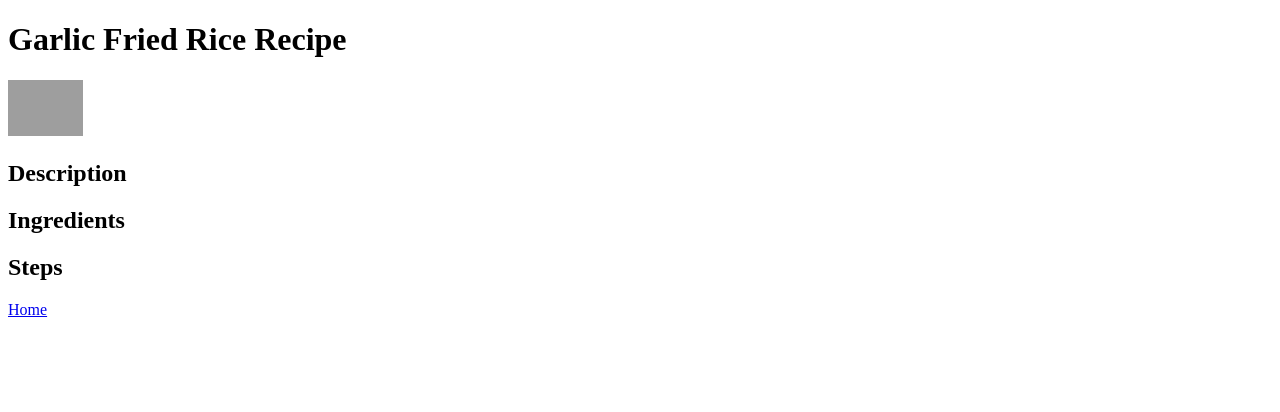
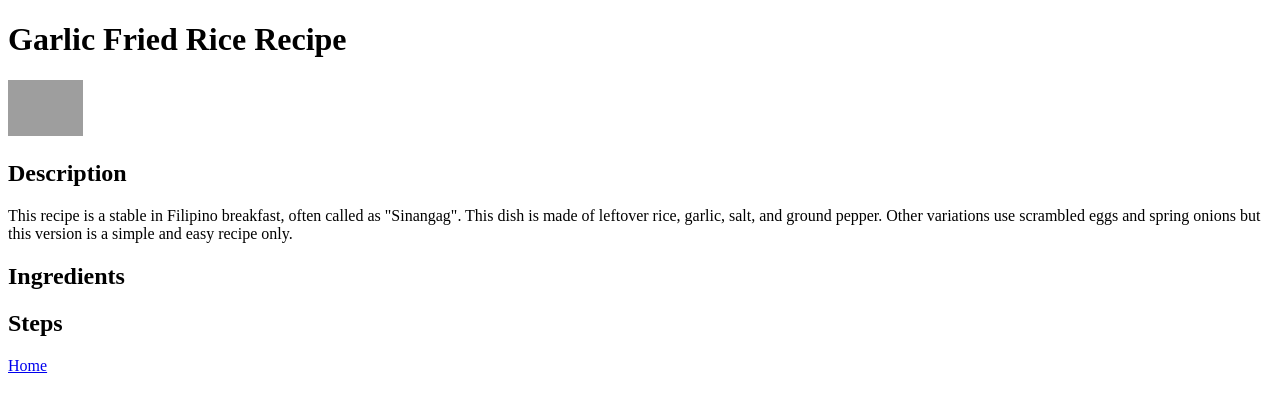
Before and after one commit to tristantamani/odin-recipes, a plain HTML site: page recipes/garlic-fried-rice.html in a window 1280 px wide. Drawn offline with Linux system fonts and the light colour scheme; grey boxes are pictures that could not be loaded.

Commit message:
Add description for garlic fried rice recipe

```diff
--- a/recipes/garlic-fried-rice.html
+++ b/recipes/garlic-fried-rice.html
@@ -9,7 +9,11 @@
     <h1>Garlic Fried Rice Recipe</h1>
     <img src="https://live.staticflickr.com/2443/4196994684_e266c1f873_b.jpg" alt="Garlic Fried Rice" width="75">
     <h2>Description</h2>
-        <p></p>
+        <p>
+            This recipe is a stable in Filipino breakfast, often called as "Sinangag". This dish
+            is made of leftover rice, garlic, salt, and ground pepper. Other variations use scrambled
+            eggs and spring onions but this version is a simple and easy recipe only.
+        </p>
     <h2>Ingredients</h2>
     <h2>Steps</h2>
     <a href="../index.html">Home</a>
```
